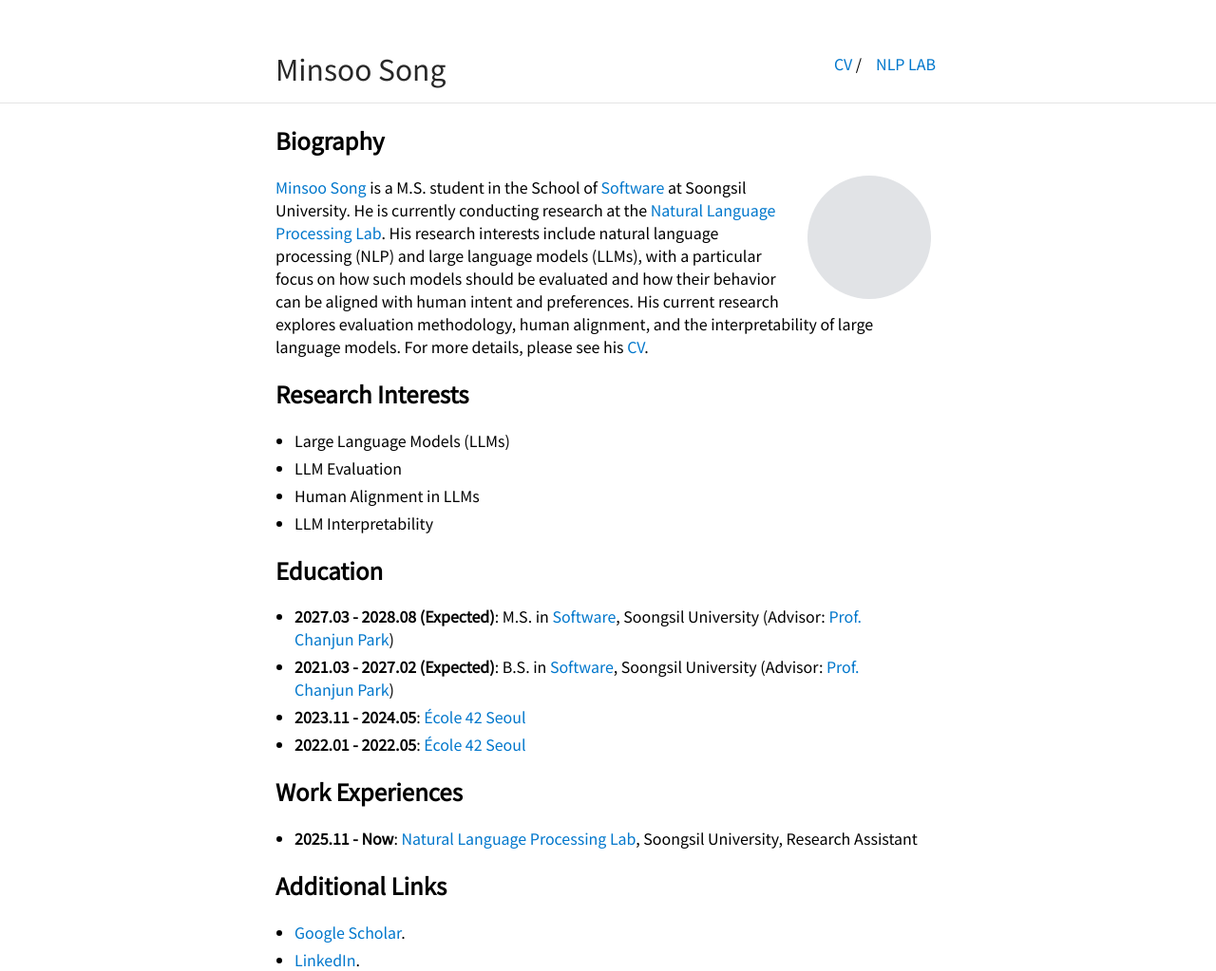
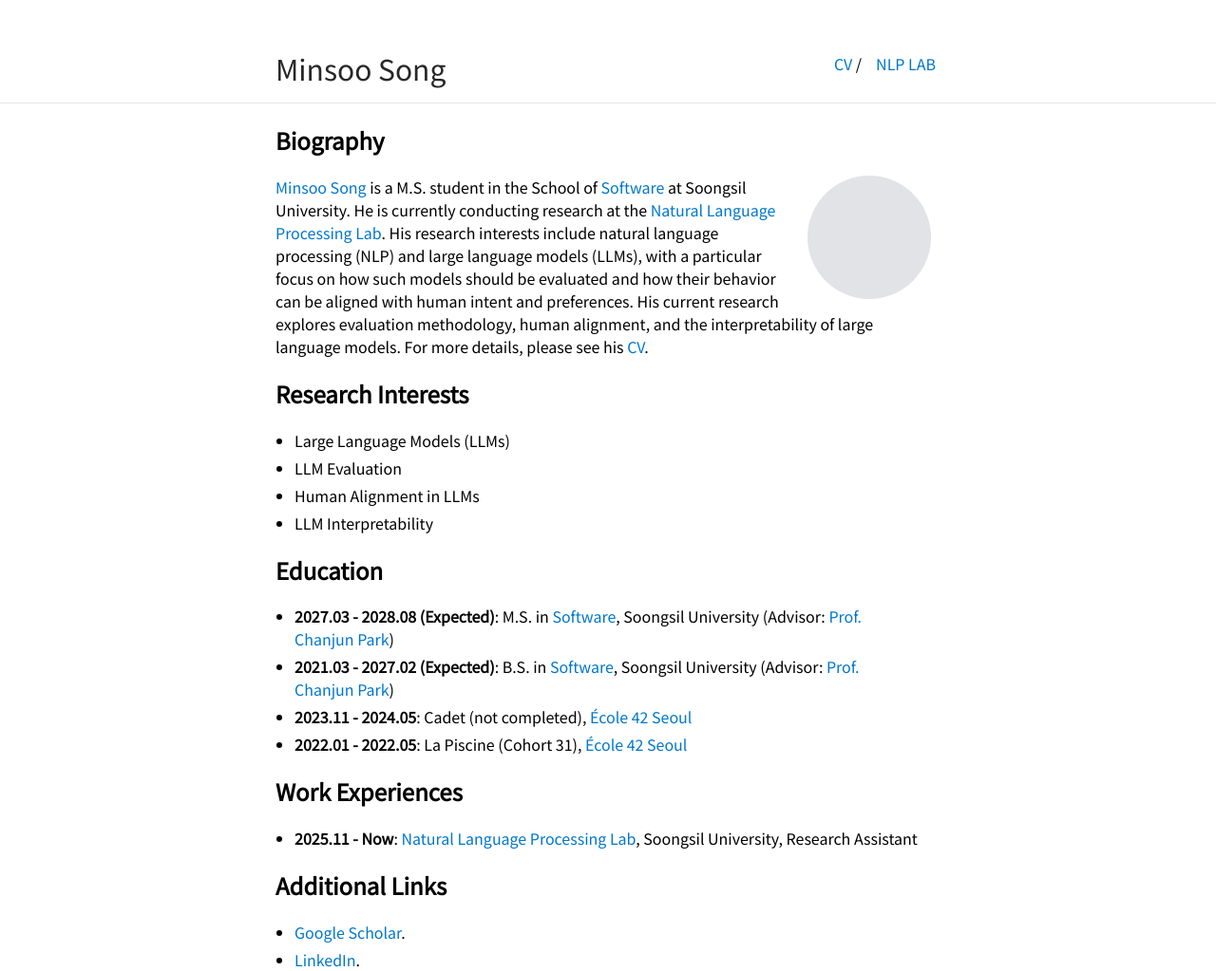
Before and after one commit to ecoses042/ecoses042.github.io, a Jekyll site: the page built from index.md, in a window 1280 px wide. Shown: the whole page at 95% size. Built offline with Jekyll 4.4.1, drawn with Linux system fonts in a browser that asks for light colours; our own code applies the rules of GitHub Pages for plain Markdown files.

Commit message:
Clarify 42 Seoul entries

```diff
--- a/index.md
+++ b/index.md
@@ -19,8 +19,8 @@
 
 * **2027.03 - 2028.08 (Expected)**: M.S. in <a href="https://sw.ssu.ac.kr/">Software</a>, Soongsil University (Advisor: <a href="https://parkchanjun.github.io/">Prof. Chanjun Park</a>)<br>
 * **2021.03 - 2027.02 (Expected)**: B.S. in <a href="https://sw.ssu.ac.kr/">Software</a>, Soongsil University (Advisor: <a href="https://parkchanjun.github.io/">Prof. Chanjun Park</a>)<br>
-* **2023.11 - 2024.05**: <a href="https://42seoul.kr/">École 42 Seoul</a><br>
-* **2022.01 - 2022.05**: <a href="https://42seoul.kr/">École 42 Seoul</a><br>
+* **2023.11 - 2024.05**: Cadet (not completed), <a href="https://42seoul.kr/">École 42 Seoul</a><br>
+* **2022.01 - 2022.05**: La Piscine (Cohort 31), <a href="https://42seoul.kr/">École 42 Seoul</a><br>
 
 ## Work Experiences
 
```
